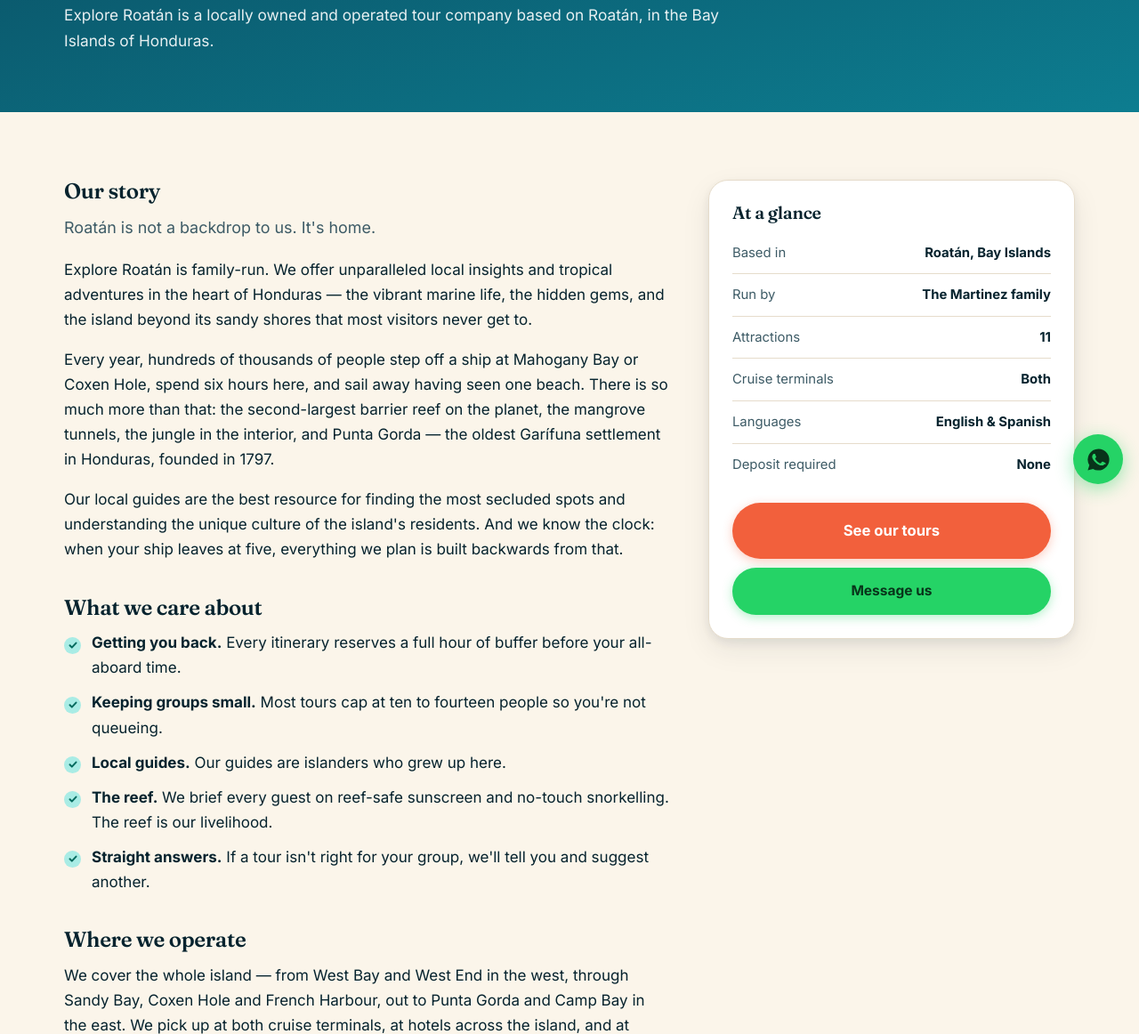
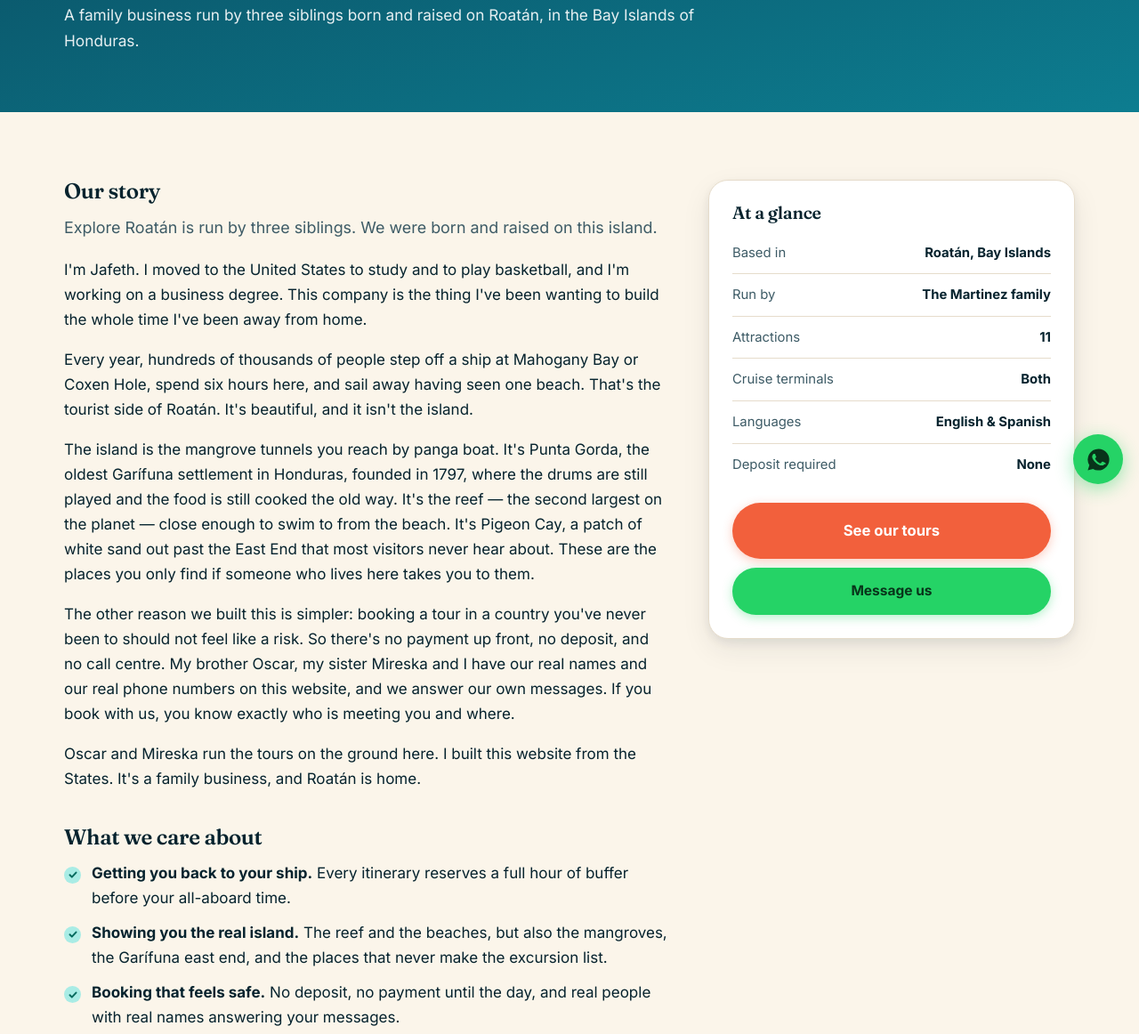
Before and after one commit to jafethmartinez/Jafeth, a plain HTML site: page about.html in a window 1280 px wide. Shown: the part 238-1400 px from the top of the page at 89% size. Drawn offline with Linux system fonts and the light colour scheme.

Commit message:
Replace the placeholder About text with the real founding story
The About page has carried my stand-in prose since the site was built.
It now carries the owners' own story, told in Jafeth's voice: three
siblings born and raised on Roatan, one of them studying and playing
basketball in the United States and taking a business degree, who
started this because visitors see one beach and sail away, and because
booking a tour in a country you have never been to should not feel like
a gamble.

That second reason is the thread the whole site was already built
around, so the homepage now leads with it too. The "why book direct"
section becomes the family pitch - real names and numbers, no deposit,
no call centre, and the island past the tourist strip - and links
through to the full story rather than straight to the tour list.

Written only from what the owners supplied. No biographical detail was
added beyond it: no school, team, year or age appears anywhere.

```diff
--- a/about.html
+++ b/about.html
@@ -4,7 +4,7 @@
 <meta charset="utf-8">
 <meta name="viewport" content="width=device-width, initial-scale=1">
 <title>About Us | Explore Roat&aacute;n</title>
-<meta name="description" content="We are a locally owned tour company on Roatán, Honduras, run by people born and raised on the island.">
+<meta name="description" content="Explore Roatán is a family business run by three siblings born and raised on the island — showing visitors the Roatán beyond the tourist beaches, with booking you can trust.">
 <meta name="theme-color" content="#0d7d90">
 <meta property="og:type" content="website">
 <meta property="og:title" content="About Us | Explore Roat&aacute;n">
@@ -41,7 +41,7 @@
     <div class="wrap">
       <p class="eyebrow">About us</p>
       <h1>We're from here</h1>
-      <p>Explore Roatán is a locally owned and operated tour company based on Roatán, in the Bay Islands of Honduras.</p>
+      <p>A family business run by three siblings born and raised on Roatán, in the Bay Islands of Honduras.</p>
     </div>
   </section>
 
@@ -49,29 +49,40 @@
     <div class="wrap">
       <div class="detail" style="align-items:start">
         <div>
-          <!-- ✏️ This is drawn from your Wix site. Add your own founding story
-               here when you're ready — who started it, and why. -->
           <h2 style="margin-top:0">Our story</h2>
-          <p class="lede">Roatán is not a backdrop to us. It's home.</p>
-          <p>Explore Roatán is family-run. We offer unparalleled local insights and tropical
-             adventures in the heart of Honduras — the vibrant marine life, the hidden gems, and
-             the island beyond its sandy shores that most visitors never get to.</p>
-          <p>Every year, hundreds of thousands of people step off a ship at Mahogany Bay or
-             Coxen Hole, spend six hours here, and sail away having seen one beach. There is so
-             much more than that: the second-largest barrier reef on the planet, the mangrove
-             tunnels, the jungle in the interior, and Punta Gorda — the oldest Garífuna
-             settlement in Honduras, founded in 1797.</p>
-          <p>Our local guides are the best resource for finding the most secluded spots and
-             understanding the unique culture of the island's residents. And we know the clock:
-             when your ship leaves at five, everything we plan is built backwards from that.</p>
+          <p class="lede">Explore Roatán is run by three siblings. We were born and raised on this island.</p>
+
+          <p>I'm Jafeth. I moved to the United States to study and to play basketball, and I'm working
+             on a business degree. This company is the thing I've been wanting to build the whole time
+             I've been away from home.</p>
+
+          <p>Every year, hundreds of thousands of people step off a ship at Mahogany Bay or Coxen Hole,
+             spend six hours here, and sail away having seen one beach. That's the tourist side of
+             Roatán. It's beautiful, and it isn't the island.</p>
+
+          <p>The island is the mangrove tunnels you reach by panga boat. It's Punta Gorda, the oldest
+             Garífuna settlement in Honduras, founded in 1797, where the drums are still played and the
+             food is still cooked the old way. It's the reef — the second largest on the planet — close
+             enough to swim to from the beach. It's Pigeon Cay, a patch of white sand out past the East
+             End that most visitors never hear about. These are the places you only find if someone who
+             lives here takes you to them.</p>
+
+          <p>The other reason we built this is simpler: booking a tour in a country you've never been to
+             should not feel like a risk. So there's no payment up front, no deposit, and no call centre.
+             My brother Oscar, my sister Mireska and I have our real names and our real phone numbers on
+             this website, and we answer our own messages. If you book with us, you know exactly who is
+             meeting you and where.</p>
+
+          <p>Oscar and Mireska run the tours on the ground here. I built this website from the States.
+             It's a family business, and Roatán is home.</p>
 
           <h2>What we care about</h2>
           <ul class="ticks">
-            <li><strong>Getting you back.</strong> Every itinerary reserves a full hour of buffer before your all-aboard time.</li>
-            <li><strong>Keeping groups small.</strong> Most tours cap at ten to fourteen people so you're not queueing.</li>
-            <li><strong>Local guides.</strong> Our guides are islanders who grew up here.</li>
+            <li><strong>Getting you back to your ship.</strong> Every itinerary reserves a full hour of buffer before your all-aboard time.</li>
+            <li><strong>Showing you the real island.</strong> The reef and the beaches, but also the mangroves, the Garífuna east end, and the places that never make the excursion list.</li>
+            <li><strong>Booking that feels safe.</strong> No deposit, no payment until the day, and real people with real names answering your messages.</li>
+            <li><strong>Keeping groups small.</strong> Most tours cap at ten to fourteen people so you're not queueing behind a bus.</li>
             <li><strong>The reef.</strong> We brief every guest on reef-safe sunscreen and no-touch snorkelling. The reef is our livelihood.</li>
-            <li><strong>Straight answers.</strong> If a tour isn't right for your group, we'll tell you and suggest another.</li>
           </ul>
 
           <h2>Where we operate</h2>
@@ -104,7 +115,7 @@
       <div class="center narrow" style="margin-bottom:44px">
         <p class="eyebrow">Meet the team</p>
         <h2>The people you'll be dealing with</h2>
-        <p class="lede">Message any of us directly. You'll get a reply from the people actually running your tour.</p>
+        <p class="lede">Three siblings. Message any of us directly — you'll get a reply from the people actually running your tour, not a call centre.</p>
       </div>
       <div class="team" id="team"></div>
     </div>
```
Also changed, not shown: index.html (+11 -10 lines).
